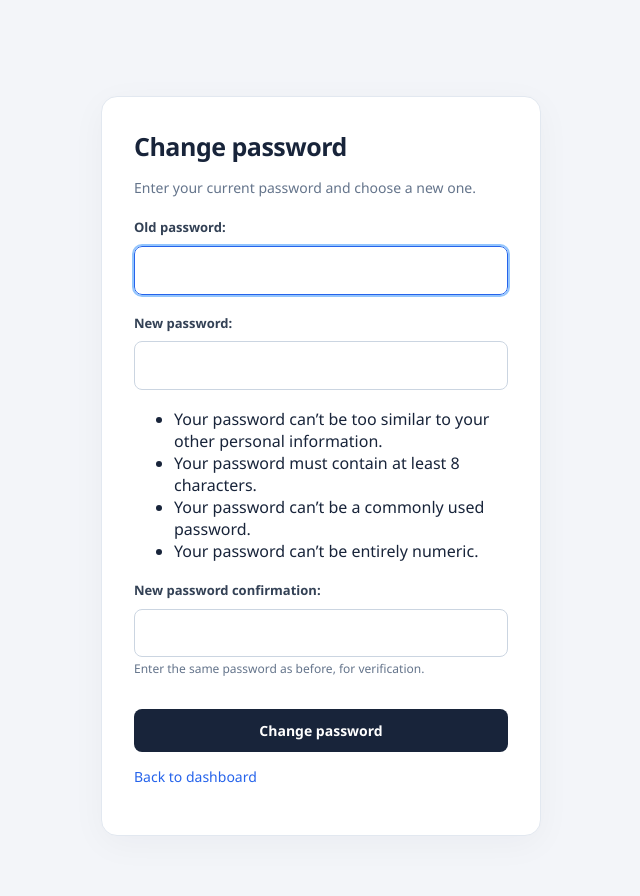
After one commit to gabijamart/itsm-authentication, a Django app: page /password-change/ in a window 1280 px wide. The commit adds this page. Shown: the whole page, without its empty margins (319-959 px from the left). Run offline with Django 5.2, Linux system fonts and the light colour scheme; the visitor is signed in with stand-in values (Sample User, id 1).

Commit message:
add authenticated password change functionality

```diff
--- a/accounts/templates/accounts/dashboard.html
+++ b/accounts/templates/accounts/dashboard.html
@@ -22,6 +22,11 @@
         Generate new backup codes
     </a>
 </p>
+<p>
+    <a href='{% url 'password_change' %}'>
+        Change password
+    </a>
+</p>
 
 <form method='post' action='{% url 'logout' %}'>
     {% csrf_token %}
--- /dev/null
+++ b/accounts/templates/accounts/password_change.html
@@ -0,0 +1,24 @@
+{% extends 'accounts/base.html' %}
+
+{% block title %}Change Password{% endblock %}
+
+{% block content %}
+<h1>Change password</h1>
+
+<p>
+    Enter your current password and choose a new one.
+</p>
+
+<form method='post'>
+    {% csrf_token %}
+    {{ form.as_p }}
+
+    <button type='submit'>Change password</button>
+</form>
+
+<p>
+    <a href='{% url 'dashboard' %}'>
+        Back to dashboard
+    </a>
+</p>
+{% endblock %}
--- a/accounts/urls.py
+++ b/accounts/urls.py
@@ -90,4 +90,16 @@ urlpatterns = [
         views.recovery_set_password_view,
         name='recovery_set_password',
     ),
+    path(
+    'password-change/',
+    views.SecurePasswordChangeView.as_view(),
+    name='password_change',
+    ),
+    path(
+        'password-change/done/',
+        auth_views.PasswordChangeDoneView.as_view(
+            template_name='accounts/password_change_done.html',
+        ),
+        name='password_change_done',
+    ),
 ]
--- a/accounts/views.py
+++ b/accounts/views.py
@@ -11,6 +11,13 @@ from django.utils import timezone
 from django.views.decorators.cache import never_cache
 from django.views.decorators.http import require_http_methods
 from django_ratelimit.decorators import ratelimit
+from django.urls import reverse_lazy
+
+from django.contrib.auth.views import (
+    LoginView,
+    PasswordChangeView,
+    PasswordResetConfirmView,
+)
 
 from .forms import (
     BackupRecoveryForm,
@@ -56,6 +63,24 @@ def registration_success(request):
 class SecureLoginView(LoginView):
     template_name = 'accounts/login.html'
 
+
+class SecurePasswordChangeView(PasswordChangeView):
+    template_name = 'accounts/password_change.html'
+    success_url = reverse_lazy('password_change_done')
+
+    def form_valid(self, form):
+        response = super().form_valid(form)
+
+        BackupCode.objects.filter(
+            user=self.request.user,
+        ).delete()
+
+        logger.info(
+            'Password changed for user_id=%s',
+            self.request.user.pk,
+        )
+
+        return response
 
 
 @login_required
```
Also changed, not shown: accounts/templates/accounts/password_change_done.html (added, +20 -0 lines).
